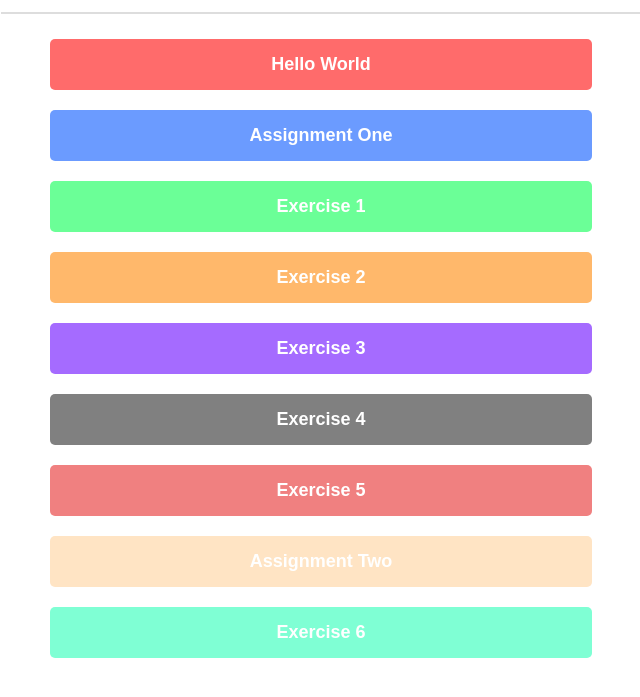
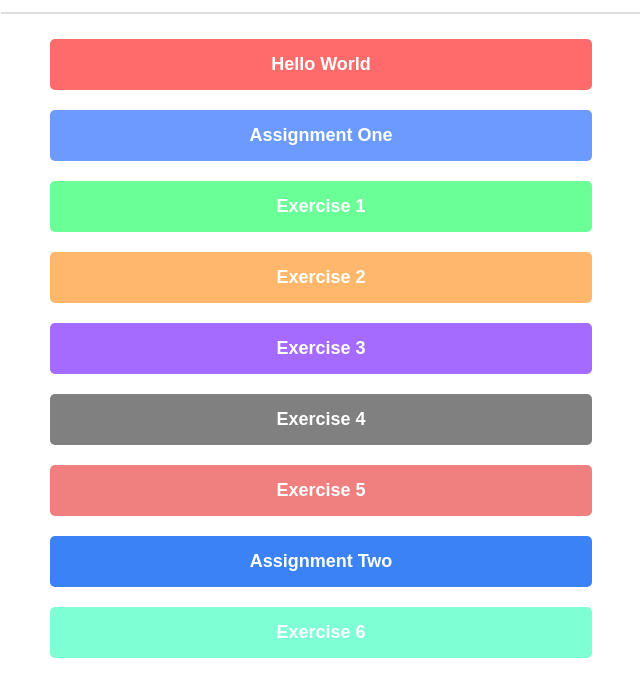
Before and after one commit to Kanchana-86/UIUX, a plain HTML site: page index.html in a window 1280 px wide. Shown: the part 109-806 px from the top of the page, without its empty margins (319-959 px from the left). Drawn offline with Linux system fonts and the light colour scheme.

Commit message:
styles.css

```diff
--- a/styles.css
+++ b/styles.css
@@ -60,7 +60,7 @@ hr {
 .btn5 { background-color: #a56bff; }
 .btn6 { background-color: #808080; }
 .btn7 { background-color: #f08080; }
-.btn8 { background-color: #ffe4c4; }
+.btn8 { background-color: #3b82f6; }
 .btn9 { background-color: #7fffd4; }
 
 .btn:hover {
```
